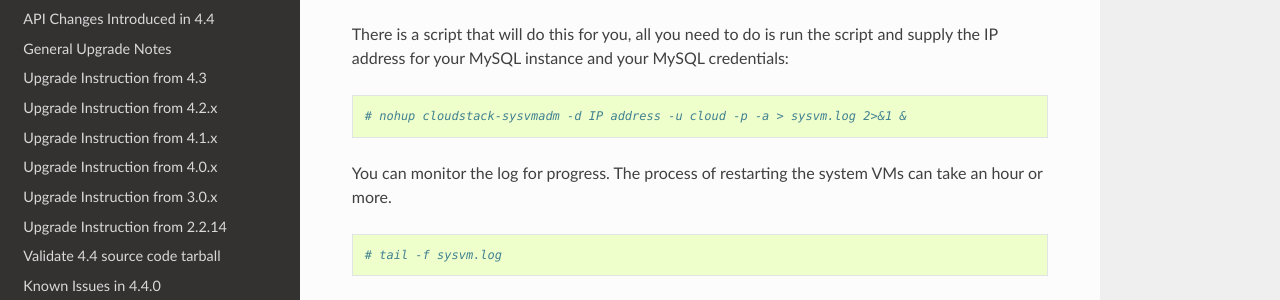
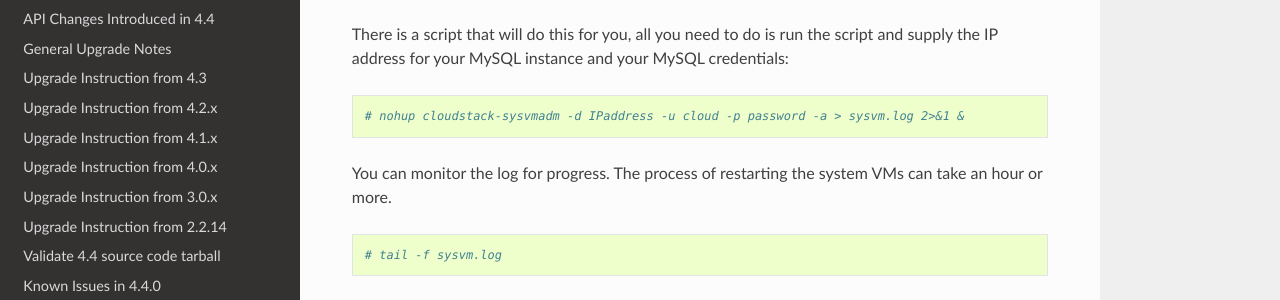
Before and after one commit to apache/cloudstack-docs-rn, a Sphinx documentation site: the page built from source/upgrade/_sysvm_restart.rst, in a window 1280 px wide. Shown: the part 305-605 px from the top of the page. Built offline with Sphinx 7.4.7 and the Read the Docs theme 2.0.0, drawn with Linux system fonts in a browser that asks for light colours.

Commit message:
CLOUDSTACK-3381: fix cloudstack-sysvmadm script string

```diff
--- a/source/upgrade/_sysvm_restart.rst
+++ b/source/upgrade/_sysvm_restart.rst
@@ -33,7 +33,7 @@ your MySQL credentials:
 
 .. sourcecode:: bash
 
-   # nohup cloudstack-sysvmadm -d IP address -u cloud -p -a > sysvm.log 2>&1 &
+   # nohup cloudstack-sysvmadm -d IPaddress -u cloud -p password -a > sysvm.log 2>&1 &
 
 You can monitor the log for progress. The process of restarting the
 system VMs can take an hour or more.
```
